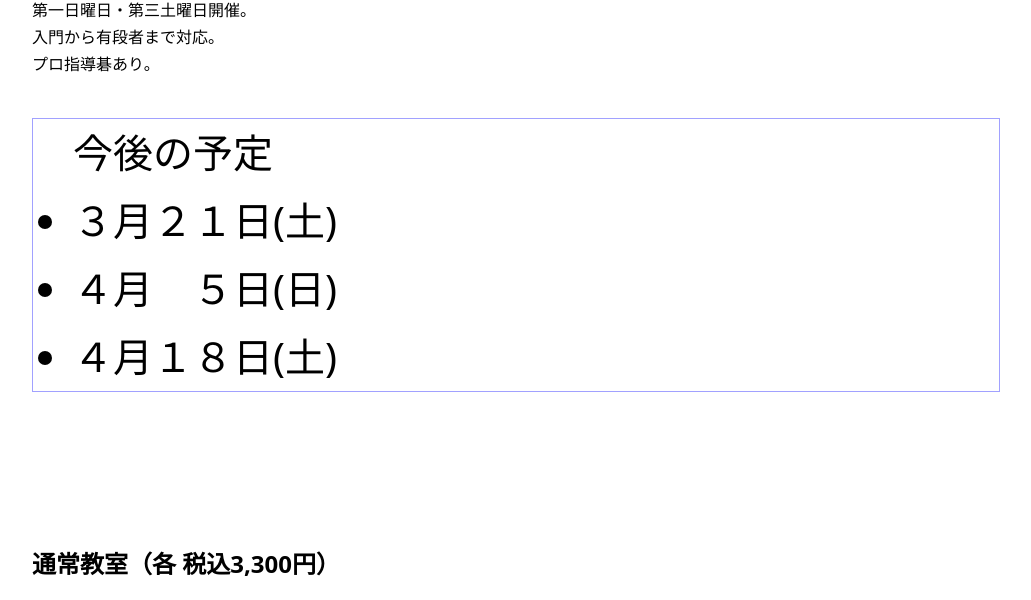
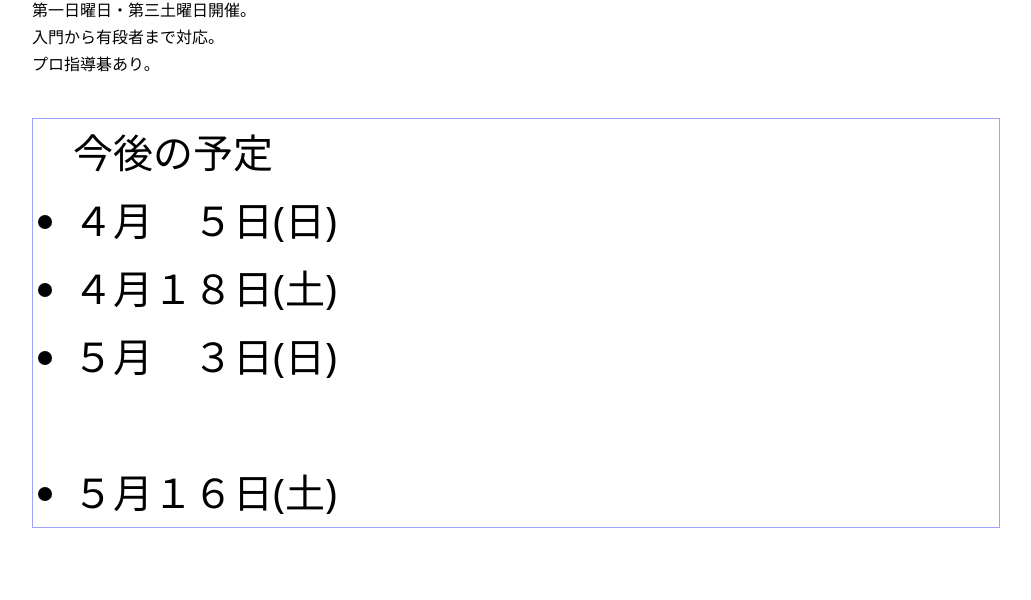
Before and after one commit to swujiu165-dev/chibasogo, a plain HTML site: page index.html in a window 1280 px wide. Shown: the part 349-949 px from the top of the page, without its empty margins (124-1155 px from the left). Drawn offline with Linux system fonts and the light colour scheme.

Commit message:
Modify schedule and class information in index.html
Updated schedule and class details in index.html.

```diff
--- a/index.html
+++ b/index.html
@@ -41,18 +41,19 @@
       プロ指導碁あり。<br>
 
       <ul class="next">今後の予定
-      <li>３月２１日(土)</li>
       <li>４月　５日(日)</li>
       <li>４月１８日(土)</li>
+      <li>５月　３日(日)</li>
+    　<li>５月１６日(土)</li>
       </ul>
     </p>
   </div>
 </section>
 
-<!-- 通常教室 -->
+<!-- 午前、午後教室 -->
 <section id="lesson" class="section">
   <div class="container">
-    <h2 class="section-title">通常教室（各 税込3,300円）</h2>
+    <h2 class="section-title">午前、午後教室（各 税込3,300円）</h2>
 
     <div class="cards">
       <div class="card">
```
